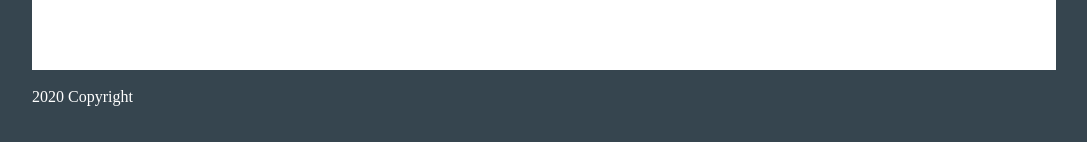
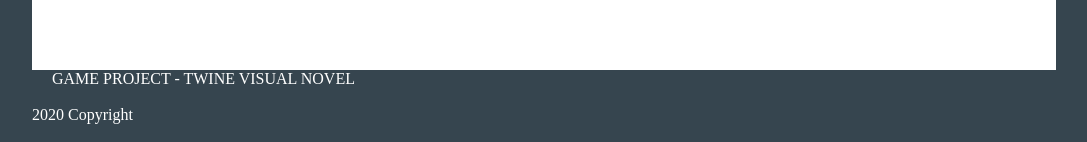
Before and after one commit to eris5704/eris5704.github.io, a plain HTML site: page index.html in a window 1280 px wide. Shown: the part 989-1131 px from the top of the page, without its empty margins (96-1183 px from the left). Drawn offline with Linux system fonts and the light colour scheme.

Commit message:
index with game project

```diff
--- a/index.html
+++ b/index.html
@@ -35,6 +35,9 @@
         <!-- the image "flowers.jpg" is an image that I took myself -->
     </div>
 
+    <p> <a href="LMC 2700 Project 5.html">Game Project - Twine Visual Novel</a> </p>
+
+
     <br>
     <footer>2020 Copyright</footer>
     <br>
```
